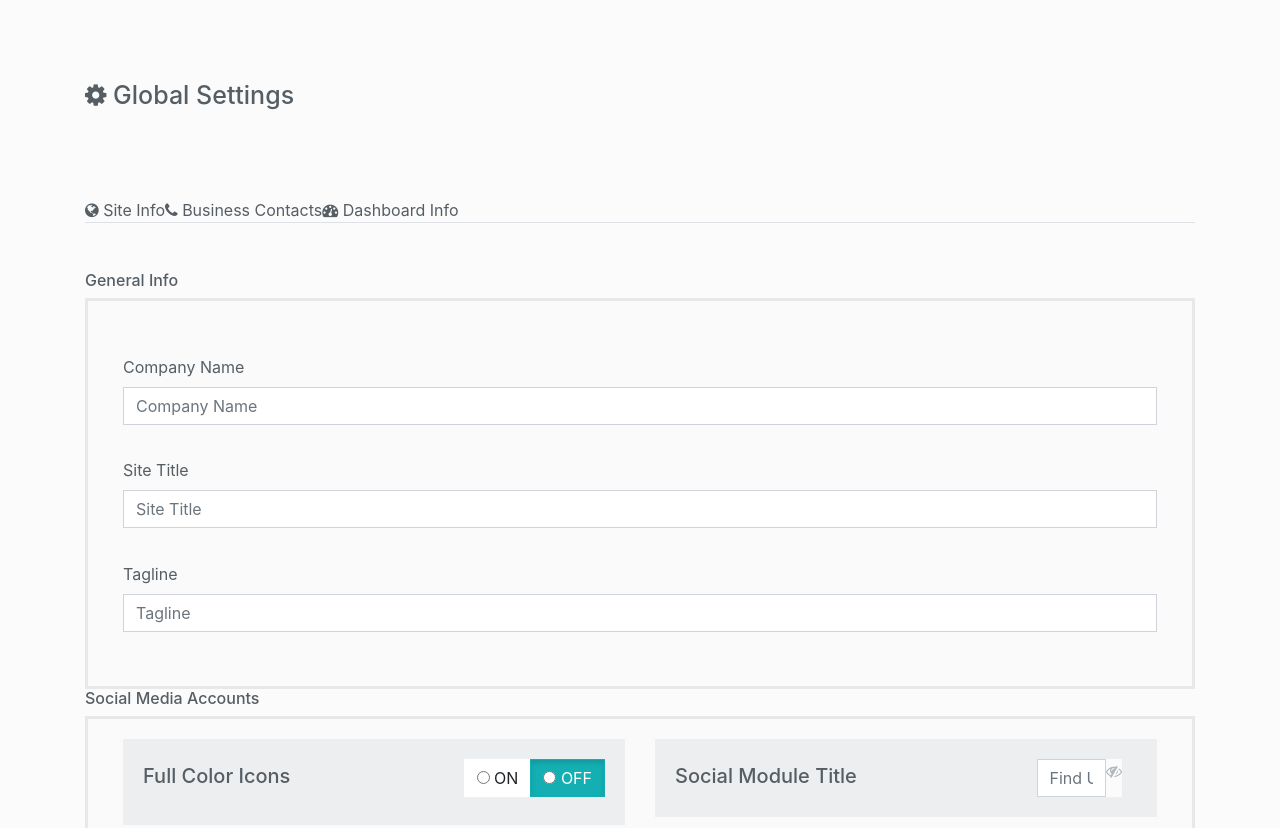
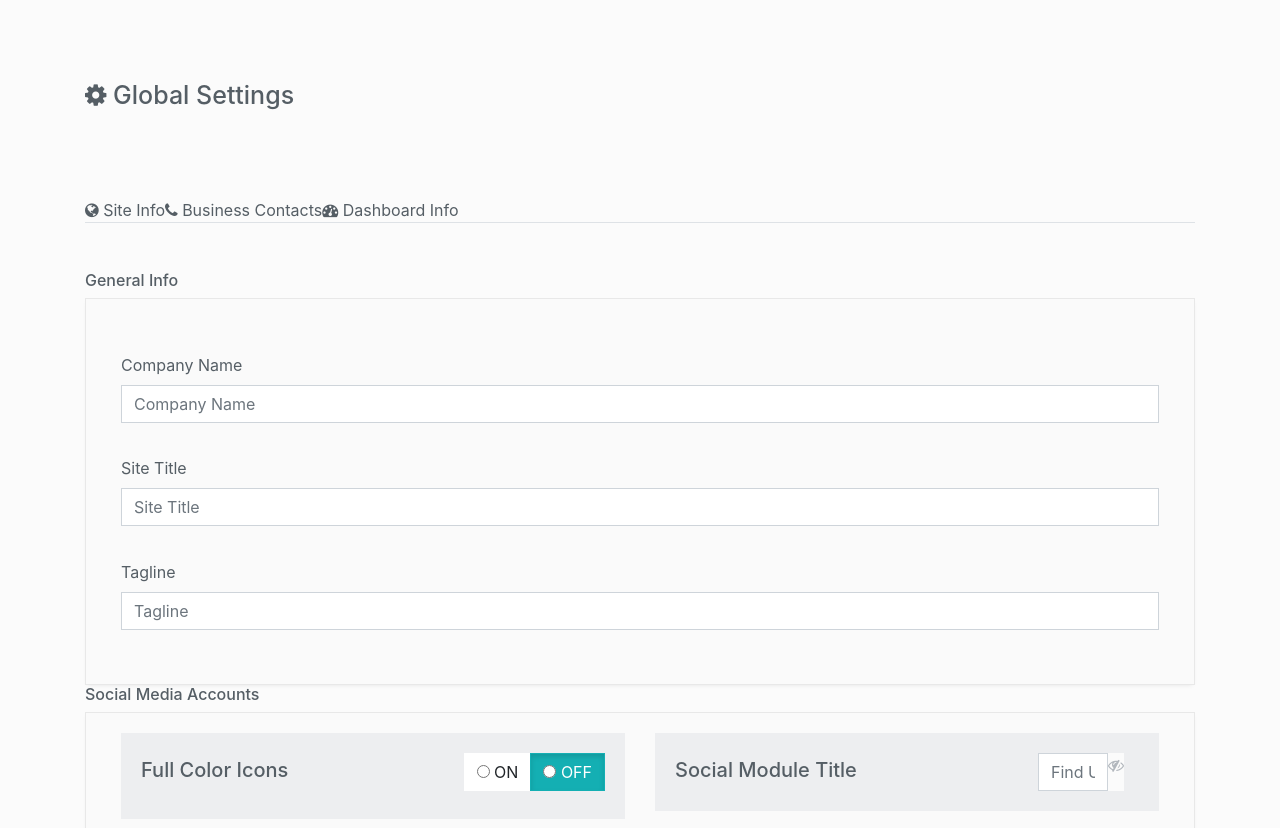
Before and after one commit to ifelse-/townsquare-media, a website: page index.html in a window 1280 px wide. Shown: the top 828 px of the page. Drawn offline with nearby package versions, Linux system fonts and the light colour scheme; some packages are replaced by stand-ins of ours.

Commit message:
adjust box drop shadox style

```diff
--- a/assets/styles/less/style.less
+++ b/assets/styles/less/style.less
@@ -35,11 +35,14 @@ body {
     }
     .box-block {
         background-color: @boxBlock;
-        border: 3px solid @boxBlockBorder;
+        border: 1px solid @boxBlockBorder;
         padding: 20px;
         box-sizing: border-box;
         -moz-box-sizing: border-box;
         margin: 0;
+		-webkit-box-shadow: 0px 2px 5px -3px rgba(0,0,0,0.15);
+		-moz-box-shadow: 0px 2px 5px -3px rgba(0,0,0,0.15);
+		box-shadow: 0px 2px 5px -3px rgba(0,0,0,0.15);
         h3 {
             font-size: 20px;
             margin: 5px 0 0;
```
Also changed, not shown: 3 other files.
